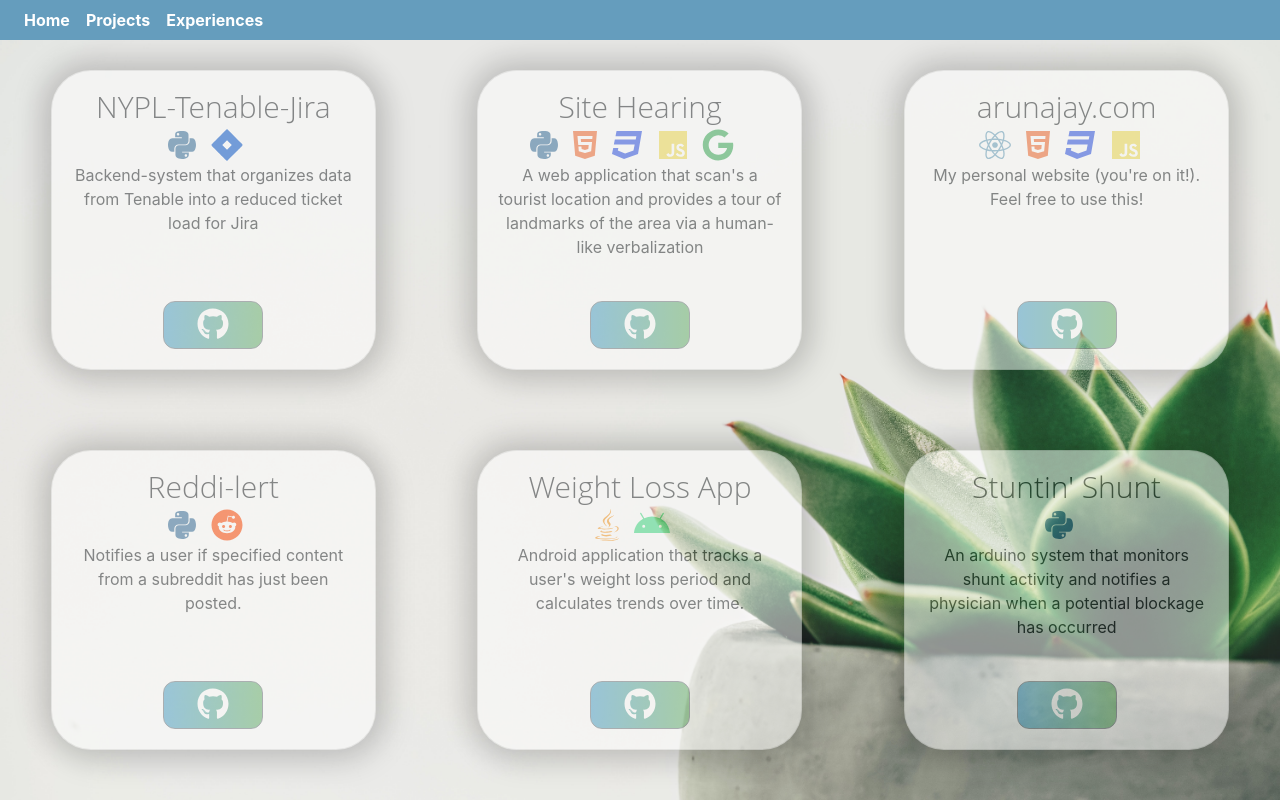
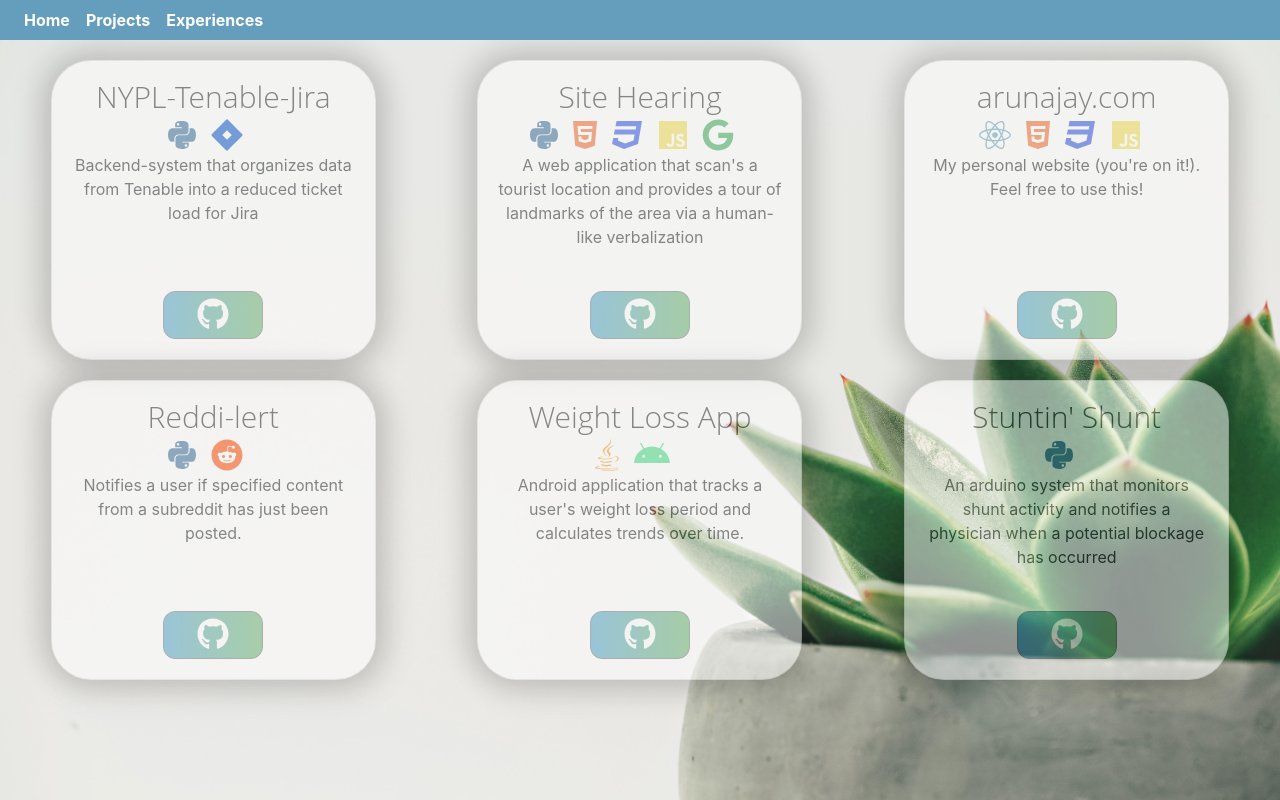
Before and after one commit to arun-ajay/arun-ajay-website-OLD, a React (Create React App) app: page /Projects in a window 1280 px wide. Built offline with nearby package versions, Linux system fonts and the light colour scheme.

Commit message:
condensed projects to one component

```diff
--- a/src/components/ProjectCard/ProjectCard.css
+++ /dev/null
@@ -1,53 +0,0 @@
-.projectCard{
-    /* border: 5px solid red !important; */
-    margin: 30px auto;
-    margin-right: 50px !important;
-    margin-left: 50px !important;
-    width: 325px;
-    height: 300px;
-    border-radius: 40px !important;
-    box-shadow: 5px 5px 30px 7px rgba(0,0,0,0.25), -5px -5px 30px 7px rgba(0,0,0,0.22);
-    transition: .2s ease-in-out;
-    opacity: .5;
-}
-
-.projectCardBody{
-  display: flex;
-  flex-direction: column;
-}
-
-.projectCard:hover {
-    transform: scale(1.1, 1.1);
-    box-shadow: 5px 5px 30px 15px rgba(0,0,0,0.25),
-      -5px -5px 30px 15px rgba(0,0,0,0.22);
-    opacity: 1;
-  }
-
-.projectCardTitle{
-    font-family: 'Open Sans', sans-serif !important;
-    font-size: 30px !important;
-    font-weight: 300 !important;
-    line-height: 32px !important;
-    text-align: center !important;
-}
-
-.projectCardIcon{
-    color:#659DBD;
-    margin-right: 15px;
-}
-
-.projectButton{
-    background: linear-gradient(to left, #67b26b, #4ca2cb) !important;
-    border-radius: .75em !important;
-    width: 100px !important;
-    text-align: center !important;
-    margin-top: auto;
-    margin-left: auto;
-    margin-right: auto;
-}
-
-
-
-.projectButtonIcon{
-    color:white
-}
--- a/src/components/ProjectCard/ProjectCard.js
+++ /dev/null
@@ -1,30 +0,0 @@
-import React from 'react';
-import {
-  Card, CardText, CardBody,
-  CardTitle, Button, CardFooter, CardSubtitle
-} from 'reactstrap';
-import {FontAwesomeIcon} from '@fortawesome/react-fontawesome'
-import {faGithub} from '@fortawesome/free-brands-svg-icons'
-import "./ProjectCard.css";
-
-const ProjectCard = (props) => {
-  var url = props.url
-  var iconData = props.projectIcons
-  let icons = iconData.map(d =>(
-    <FontAwesomeIcon style = {{color: d.color}} icon = {d.icon} size="2x" className = "projectCardIcon"/>
-  ))
-  return (
-    <div>
-      <Card className = "projectCard">
-        <CardBody className = "projectCardBody">
-          <CardTitle className = "projectCardTitle">{props.title}</CardTitle>
-          <CardSubtitle>{icons}</CardSubtitle>
-          <CardText>{props.text}</CardText>
-          <Button onClick = {() => window.open(url,"_blank")} className = "projectButton"><FontAwesomeIcon icon = {faGithub} size="2x" className = "projectButtonIcon"/></Button>
-        </CardBody>
-      </Card>
-    </div>
-  );
-};
-
-export default ProjectCard;
--- a/src/components/pages/Projects/Projects.css
+++ b/src/components/pages/Projects/Projects.css
@@ -8,3 +8,63 @@
   flex-wrap: wrap;
   overflow-y: auto;
 }
+
+.projectsRow{
+  height: 40% !important;
+
+}
+
+
+.projectCard{
+  /* border: 5px solid red !important; */
+  width: 325px;
+  height: 300px;
+  border-radius: 40px !important;
+  margin-top: 20px;
+  margin-left: auto;
+  margin-right: auto;
+  box-shadow: 5px 5px 30px 7px rgba(0,0,0,0.25), -5px -5px 30px 7px rgba(0,0,0,0.22);
+  transition: .2s ease-in-out;
+  opacity: .5;
+}
+
+.projectCardBody{
+display: flex;
+flex-direction: column;
+}
+
+.projectCard:hover {
+  transform: scale(1.1, 1.1);
+  box-shadow: 5px 5px 30px 15px rgba(0,0,0,0.25),
+    -5px -5px 30px 15px rgba(0,0,0,0.22);
+  opacity: 1;
+}
+
+.projectCardTitle{
+  font-family: 'Open Sans', sans-serif !important;
+  font-size: 30px !important;
+  font-weight: 300 !important;
+  line-height: 32px !important;
+  text-align: center !important;
+}
+
+.projectCardIcon{
+  color:#659DBD;
+  margin-right: 15px;
+}
+
+.projectButton{
+  background: linear-gradient(to left, #67b26b, #4ca2cb) !important;
+  border-radius: .75em !important;
+  width: 100px !important;
+  text-align: center !important;
+  margin-top: auto;
+  margin-left: auto;
+  margin-right: auto;
+}
+
+
+
+.projectButtonIcon{
+  color:white
+}
--- a/src/components/pages/Projects/Projects.js
+++ b/src/components/pages/Projects/Projects.js
@@ -1,24 +1,40 @@
 import React from 'react';
 import {Container,Row,Col} from 'reactstrap';
 import "./Projects.css";
-import ProjectCard from "../../ProjectCard/ProjectCard";
+import {
+    Card, CardText, CardBody,
+    CardTitle, CardSubtitle, Button
+  } from 'reactstrap';
 import {projectData} from "./data";
-class Projects extends React.Component {
-    state = {
-        data: projectData
-    }
+import { FontAwesomeIcon } from '@fortawesome/react-fontawesome';
+import {faGithub} from '@fortawesome/free-brands-svg-icons'
 
-        render(){
-            var deckArray = this.state.data.map(d => (
-                <ProjectCard title = {d.projectTitle} projectIcons = {d.projectIcons} text = {d.projectDescription} url = {d.projectURL}/>
-            ));
+const Projects = (props) => {
+
+    var projectsArray = projectData.map(d =>(
+            <Card className = "projectCard">
+                <CardBody className = "projectCardBody">
+                    <CardTitle className = "projectCardTitle">{d.projectTitle}</CardTitle>
+                    <CardSubtitle>{d.projectIcons.map(d =>(
+                        <FontAwesomeIcon style = {{color: d.color}} icon = {d.icon} size="2x" className = "projectCardIcon"/>
+                        ))}
+                    </CardSubtitle>
+                    <CardText>{d.projectDescription}</CardText>
+                    <Button onClick = {() => window.open(d.projectURL,"_blank")} className = "projectButton"><FontAwesomeIcon icon = {faGithub} size="2x" className = "projectButtonIcon"/></Button>
+                </CardBody>
+                </Card>
+    ))
+
             return(
             <div className = "homeDiv">
-                {deckArray}
+                <Container fluid>
+                    <Row className = "projectsRow">
+                        {projectsArray}
+                    </Row>
+                </Container>
             </div>
 
         )
 }
-}
 
 export default Projects;
--- a/src/components/pages/experiences/Experiences.css
+++ b/src/components/pages/experiences/Experiences.css
@@ -41,8 +41,8 @@
   }
 
 .experienceCardBody{
-  /* display: flex; */
-  /* flex-direction: column; */
+  display: flex !important;
+  flex-direction: column !important;
 }
 
 
--- a/src/components/pages/experiences/Experiences.js
+++ b/src/components/pages/experiences/Experiences.js
@@ -20,7 +20,7 @@ const Experiences = (props) => {
           <CardSubtitle style ={{color: d.fontColor}}   className = "experienceCardSubtitle">{d.title}</CardSubtitle>
           <CardSubtitle style ={{color: d.fontColor}}  className = "experienceCardSubtitle">{d.location}</CardSubtitle>
           <CardSubtitle style ={{color: d.fontColor}}  className = "experienceCardSubtitle">{d.term}</CardSubtitle>
-  <CardSubtitle className = "experienceCardSubtitle"><br></br>{d.technologies.map(tech=>(
+          <CardSubtitle className = "experienceCardSubtitle"><br></br>{d.technologies.map(tech=>(
     <FontAwesomeIcon style = {{color: tech.color}} icon = {tech.icon} size="2x" className = "experienceCardIcon"/>))}</CardSubtitle>
         </CardBody>
       </Card>
@@ -33,7 +33,6 @@ const Experiences = (props) => {
       <Row className = "experiencesRow">
         {experiencesArray}
       </Row>
-      <br></br>
       </Container>
 
     </div>
```
